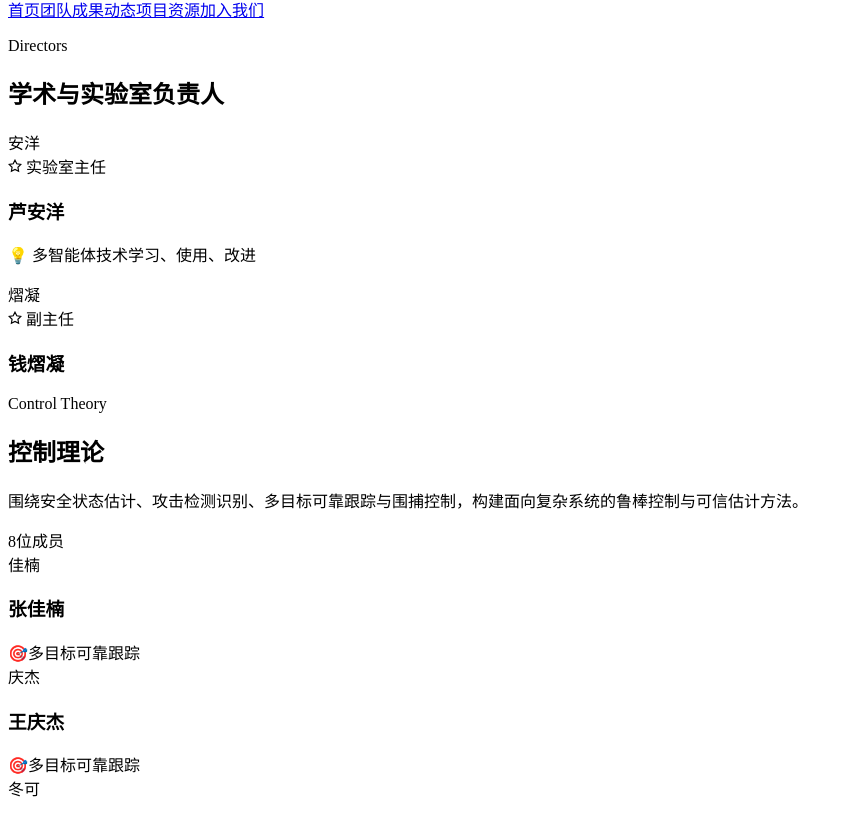
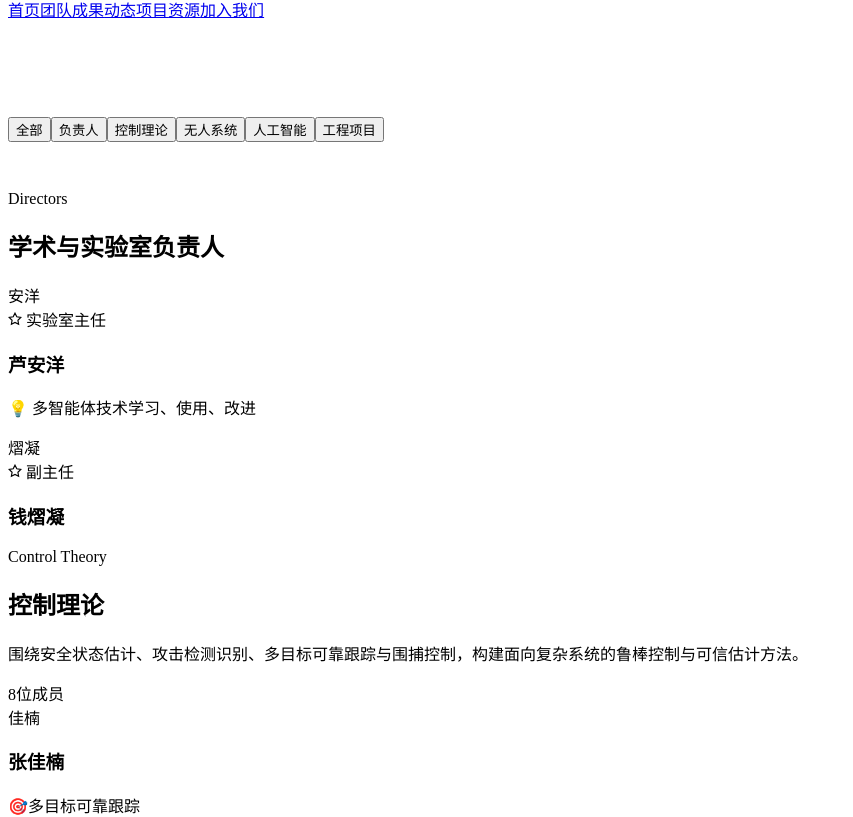
Before and after one commit to zhihao887/lab-web, a Vue app: page /people in a window 1280 px wide. Shown: the part 112-929 px from the top of the page, without its empty margins (0-853 px from the left). Built offline with nearby package versions, Linux system fonts and the light colour scheme; the HTML template or start-up script is replaced by a standard one.

Commit message:
修改团队导航栏

```diff
--- a/src/views/PeopleView.vue
+++ b/src/views/PeopleView.vue
@@ -1,6 +1,22 @@
 <template>
+  <section class="section filter-section" style="padding-bottom: 0; padding-top: 96px;">
+    <div class="chip-filter" aria-label="成员方向筛选">
+      <button type="button" :class="{ active: direction === '' }" @click="direction = ''">全部</button>
+      <button type="button" :class="{ active: direction === 'directors' }" @click="direction = 'directors'">负责人</button>
+      <button
+        v-for="group in categoryGroups"
+        :key="group.id"
+        type="button"
+        :class="{ active: direction === group.id }"
+        @click="direction = group.id"
+      >
+        {{ group.title }}
+      </button>
+    </div>
+  </section>
+
   <!-- 学术与实验室负责人 -->
-  <section class="section">
+  <section v-if="directors.length > 0 && (direction === '' || direction === 'directors')" class="section" style="padding-top: 32px;">
     <div class="section-heading compact directors-heading">
       <div class="heading-content">
         <p class="eyebrow">Directors</p>
@@ -35,13 +51,13 @@
   </section>
 
   <!-- 研究方向分组 -->
-  <section
-    v-for="(group, idx) in categoryGroups"
-    :key="group.id"
-    class="section"
-    :class="{ 'accent-section': idx % 2 === 1 }"
-  >
-    <div class="category-header">
+  <template v-for="(group, idx) in categoryGroups" :key="group.id">
+    <section
+      v-if="direction === '' || direction === group.id"
+      class="section"
+      :class="{ 'accent-section': idx % 2 === 1 }"
+    >
+      <div class="category-header">
       <div class="section-heading compact">
         <div class="category-title-wrapper">
           <span class="category-dot" :class="'dot-' + group.accent"></span>
@@ -82,15 +98,27 @@
         </div>
       </article>
     </div>
+    </section>
+  </template>
+
+  <section v-if="directors.length === 0 && Object.values(groupedPeople).every(list => list.length === 0)" class="section">
+    <div class="empty-state">
+      <h2>暂无匹配成员</h2>
+      <p>请调整方向筛选，查看当前团队中的其他记录。</p>
+      <button class="button primary" type="button" @click="resetFilters">重置筛选</button>
+    </div>
   </section>
 </template>
 
 <script setup>
-import { computed } from 'vue'
-import PageHero from '../components/PageHero.vue'
+import { computed, ref } from 'vue'
 import { people } from '../data/siteData'
 
-const directors = computed(() => people.filter((p) => p.group === 'directors'))
+const direction = ref('')
+
+const directors = computed(() => {
+  return people.filter((p) => p.group === 'directors')
+})
 
 const categoryGroups = [
   {
@@ -125,11 +153,20 @@ const categoryGroups = [
 
 const groupedPeople = computed(() => {
   const result = {}
+
   for (const g of categoryGroups) {
-    result[g.id] = people.filter((p) => p.group === g.id)
+    result[g.id] = people.filter((p) => {
+      if (p.group !== g.id) return false
+      if (direction.value && direction.value !== '' && direction.value !== 'directors' && direction.value !== g.id) return false
+      return true
+    })
   }
   return result
 })
 
 const initials = (name) => name.slice(-2)
+
+const resetFilters = () => {
+  direction.value = ''
+}
 </script>
```
